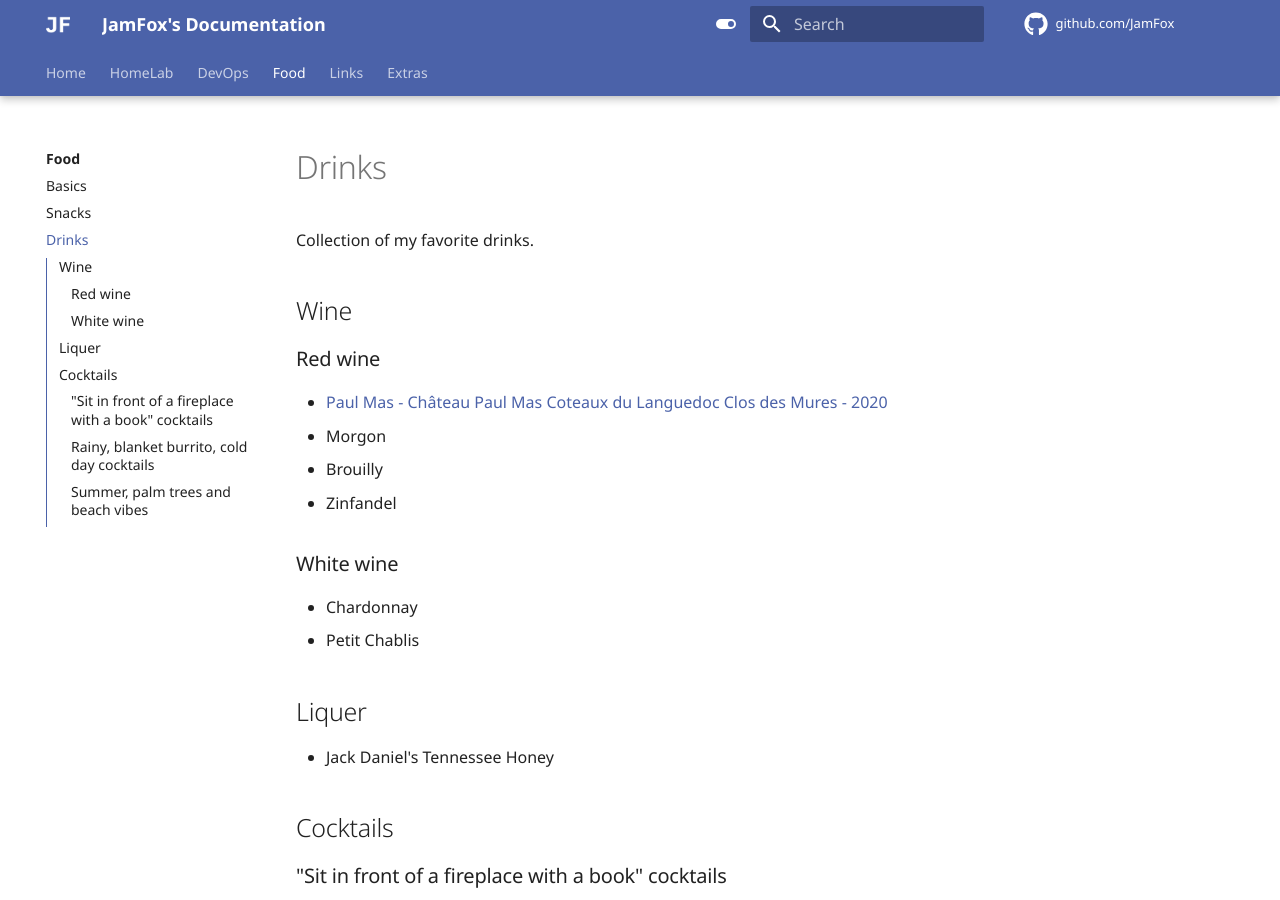
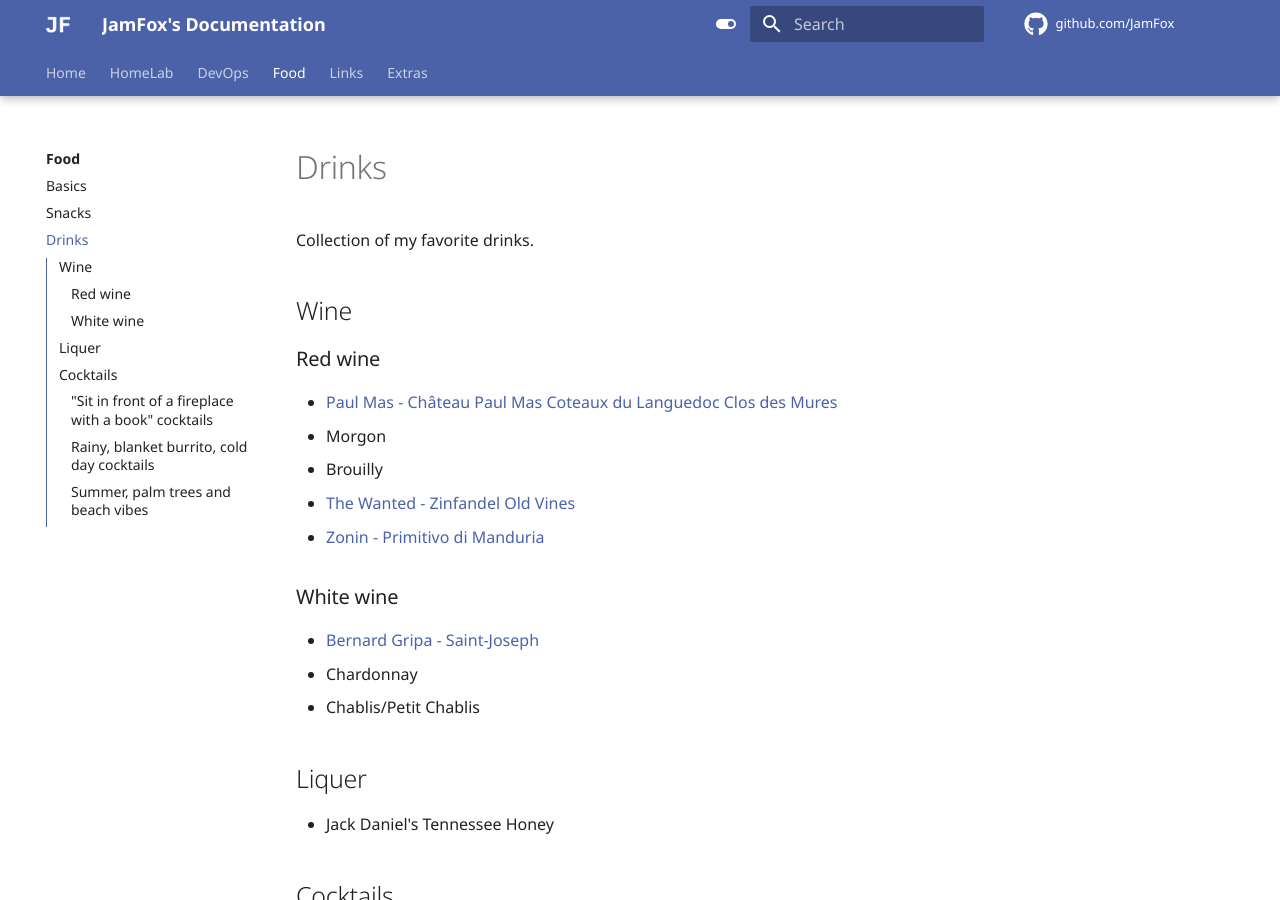
Before and after one commit to JamFox/docs.jamfox.dev, an MkDocs documentation site: the page built from docs/content/food/drinks.md, in a window 1280 px wide and 900 px high. Built offline with MkDocs 1.6.1 and Material for MkDocs 9.7.7, drawn with Linux system fonts in a browser that asks for light colours; comment, search, counter and statistics services are not loaded.

Commit message:
drinks: add st joseph, primitivo

```diff
--- a/docs/content/food/drinks.md
+++ b/docs/content/food/drinks.md
@@ -8,15 +8,17 @@ Collection of my favorite drinks.
 
 ### Red wine
 
-- [Paul Mas - Château Paul Mas Coteaux du Languedoc Clos des Mures - 2020](https://www.vivino.com/FR/en/paul-mas-chateau-paul-mas-coteaux-du-languedoc-clos-des-mures)
+- [Paul Mas - Château Paul Mas Coteaux du Languedoc Clos des Mures](https://www.vivino.com/paul-mas-chateau-paul-mas-coteaux-du-languedoc-clos-des-mures/w/1216807)
 - Morgon
 - Brouilly
-- Zinfandel
+- [The Wanted - Zinfandel Old Vines](https://www.vivino.com/the-wanted-zinfandel-old-vines/w/1567077)
+- [Zonin - Primitivo di Manduria](https://www.vivino.com/it-zonin-primitivo-di-manduria-primitivo-di-manduria-red-wine-v/w/11088417)
 
 ### White wine
 
+- [Bernard Gripa - Saint-Joseph](https://www.vivino.com/bernard-gripa-saint-joseph-blanc/w/1108993)
 - Chardonnay
-- Petit Chablis
+- Chablis/Petit Chablis
 
 ## Liquer
 
```
